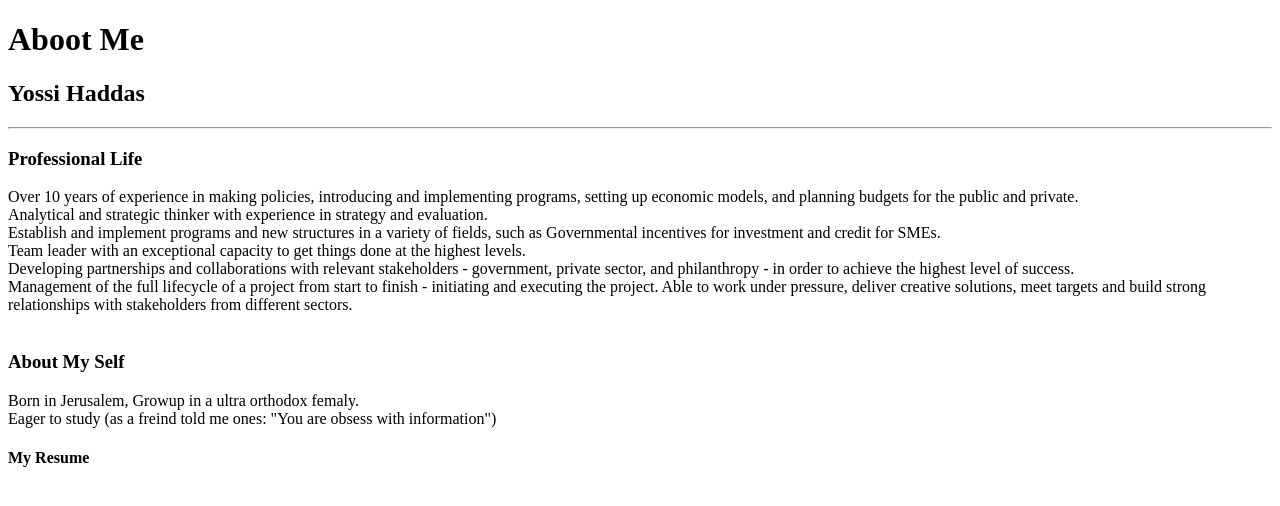
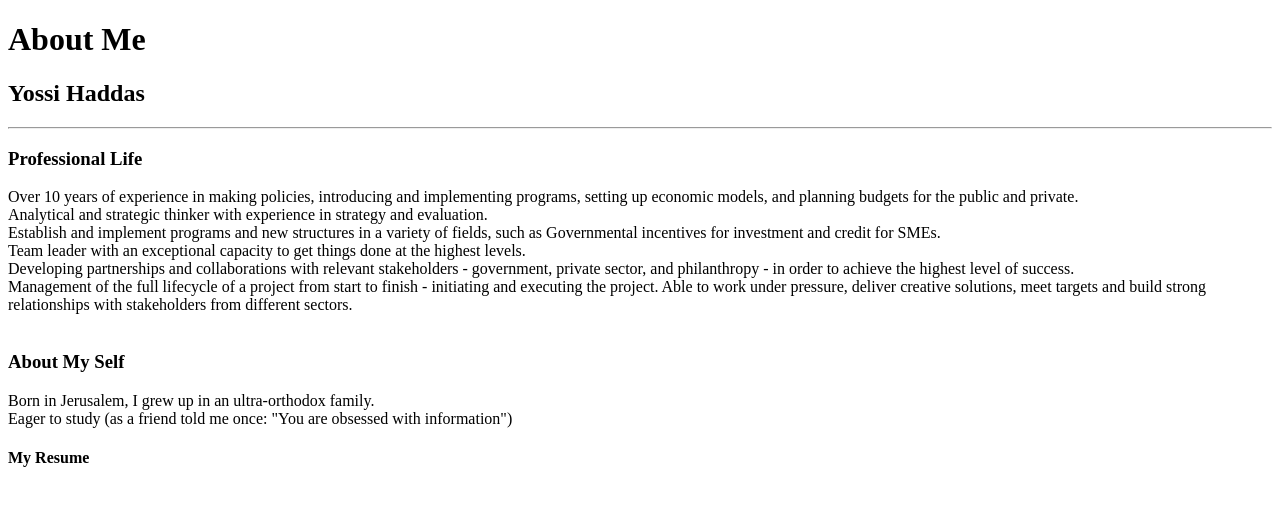
Before and after one commit to Yossi-Hd/Yossi, a plain HTML site: page About.html in a window 1280 px wide. Drawn offline with Linux system fonts and the light colour scheme.

Commit message:
About.html

```diff
--- a/About.html
+++ b/About.html
@@ -6,7 +6,7 @@
     <title>Document</title>
 </head>
 <body>
-    <h1>Aboot Me</h1>
+    <h1>About Me</h1>
     <h2>Yossi Haddas</h2>
     <hr>
     <h3>Professional Life</h3>
@@ -20,8 +20,8 @@
         <br>
         <h3>About My Self</h3>
         <p>
-         Born in Jerusalem, Growup in a ultra orthodox femaly.<br>
-         Eager to study (as a freind told me ones: "You are obsess with information")<br>
+         Born in Jerusalem, I grew up in an ultra-orthodox family.<br>
+         Eager to study (as a friend told me once: "You are obsessed with information")<br>
         </p>
         <h4>My Resume</h4>
     </p>
```
